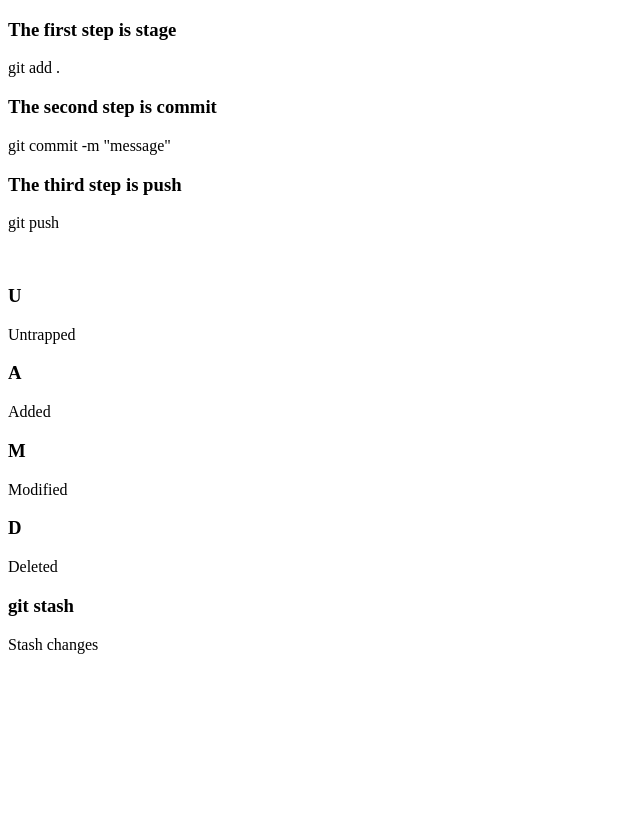
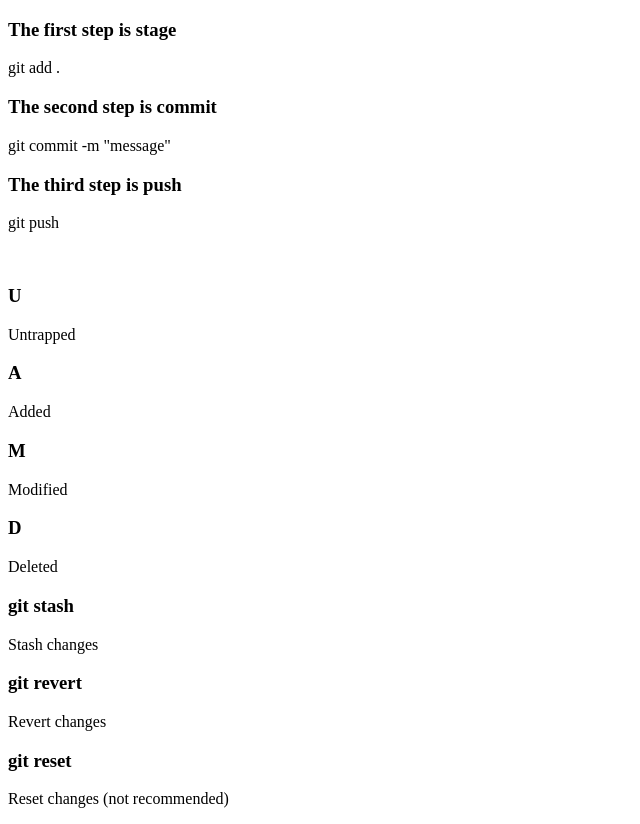
Before and after one commit to VitoHermes/git_practice, a plain HTML site: page index.html in a window 1280 px wide. Shown: the whole page, without its empty margins (0-640 px from the left). Before the commit the page ends 800 px from the top, so only its background shows below. Drawn offline with Linux system fonts and the light colour scheme.

Commit message:
change html

```diff
--- a/index.html
+++ b/index.html
@@ -23,5 +23,9 @@
     <p>Deleted</p>
     <h3>git stash</h3>
     <p>Stash changes</p>
+    <h3>git revert</h3>
+    <p>Revert changes</p>
+    <h3>git reset</h3>
+    <p>Reset changes (not recommended)</p>
 </body>
 </html>
```
